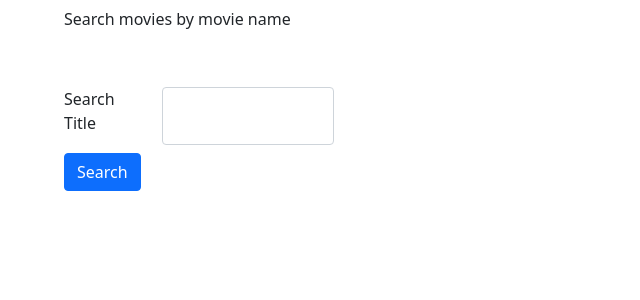
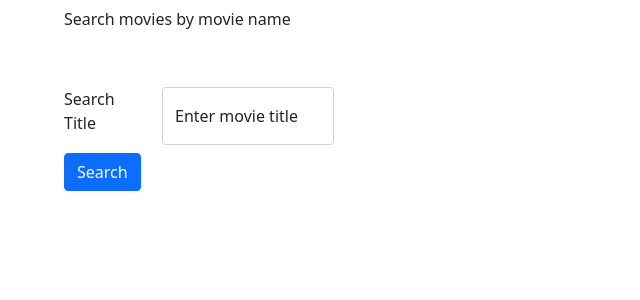
Before and after one commit to jameslee1237/COMP0022, a Flask app: template python/templates/use_case_2.html in a window 1280 px wide. Shown: the part 158-458 px from the top of the page, without its empty margins (0-640 px from the left). Run offline with Flask 2, Linux system fonts and the light colour scheme; the template is opened without the code that fills it, so the values that code supplies are empty; some libraries are stand-ins or nearby versions.

Commit message:
Use case 2: small update to form field

```diff
--- a/python/templates/use_case_2.html
+++ b/python/templates/use_case_2.html
@@ -21,6 +21,7 @@
             <div class="col-sm-2">
                 <div class="form-floating">
                     <input type="text" class="form-control" name="search" id="search" placeholder="Search for"></input>
+                    <label for="search">Enter movie title</label>
                 </div>
             </div>
         </fieldset>
```
